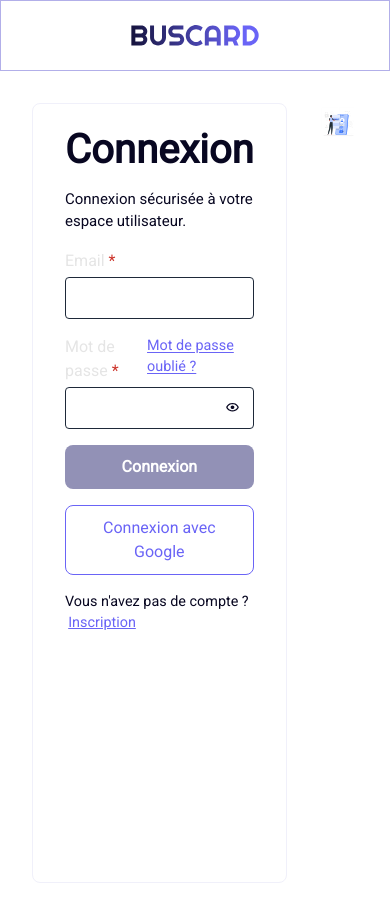
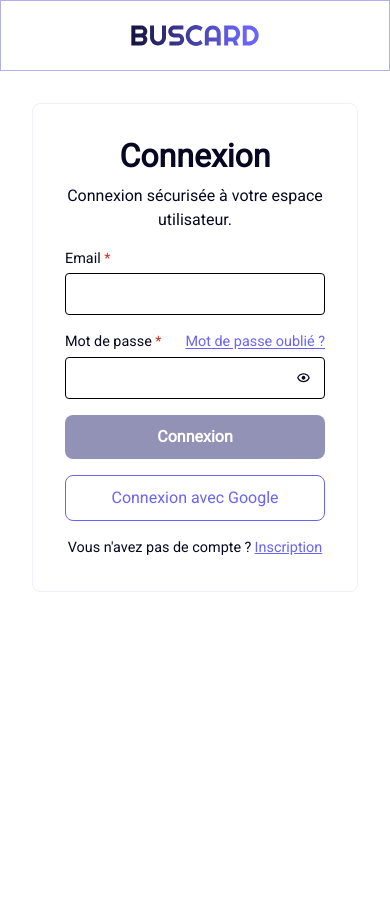
Before and after one commit to Valeryio/uniq_link_gen, a React (Vite) app in the folder frontend/: page /login in a window 390 px wide. Built offline with nearby package versions, Linux system fonts and the light colour scheme.

Commit message:
Update the style of the login page Update the styles of the logout page

```diff
--- a/frontend/src/components/footer.jsx
+++ b/frontend/src/components/footer.jsx
@@ -10,11 +10,14 @@
 		>
 
 			<div className="flex justify-between px-[2rem]" >
-        <Link to="/" className="w-[8rem]">
+        <Link to="/" className="w-[8rem] hidden md:block ">
             <img src="./logo.svg" alt="" />
         </Link>
 
-      	<nav className="">
+      	<nav className="
+					hidden
+					md:block
+				">
       	    <ul className="flex items-center gap-[1rem]">
       	        <li className=" hover:text-primary-purple hover:font-medium ">
       	            <Link to="/" >Accueil</Link>
@@ -39,7 +42,7 @@
 
 			<hr className=" border-medium-purple" />
 
-			<div className="flex justify-center gap-[1rem]" >
+			<div className="flex flex-wrap justify-center gap-[1rem]" >
 
 				<p>
 					Copyright &copy; All Right Reserved
--- a/frontend/src/components/modalParent.jsx
+++ b/frontend/src/components/modalParent.jsx
@@ -39,9 +39,9 @@
 
 	return (
 		<div className={`${!close && show ? "flex" : "hidden"}  items-end bg-white shadw-2xl
-			rounded-xl border-1 max-w-[20rem] w-full z-10 absolute flex-col gap-[1rem] left-[50%]
-			translate-x-[-50%] bottom-0 shadow-[0px_200px_0px_10000000px_rgba(0,0,0,0.25)]
-			top-[50%]	p-[1rem] h-[18rem] `}
+			rounded-xl border-1 max-w-[20rem] w-full z-10 fixed flex-col gap-[1rem] left-[50%]
+			translate-x-[-50%] bottom-0 shadow-[0px_00px_0px_10000000px_rgba(0,0,0,0.55)]
+			top-[5rem] p-[1rem] h-fit `}
 		>
 
       <button className="cursor-pointer hover:opacity-50 " type="button" onClick={handleClose} >
--- a/frontend/src/components/ui/input.jsx
+++ b/frontend/src/components/ui/input.jsx
@@ -26,20 +26,20 @@
 		} else {
 			setUpdatedType("text");
 		}
-	}
+	};
 
 	if (validated === true) {
 		borderStyle = "border-green-400 hover:outline outline-green-400";
 	} else if (validated === false) {
 		borderStyle = "hover:border-red-400 hover:outline hover:outline-red-400";
 	} else {
-		borderStyle = "border-gray-800";
+		borderStyle = " border-black ";
 	}
 
 	return (
 		<div className="flex flex-col gap-[.25rem]">
 			<div className="flex justify-between">
-				<label htmlFor={name} className="text-input font-medium" >
+				<label htmlFor={name} className="text-[0.9rem] text-darkest-purple font-medium" >
 					{label}
 					{required && <span className="text-primary-red"> * </span>}
 				</label>
@@ -50,9 +50,9 @@
 				</Link>}
 			</div>
 
-			<div className={`flex border ${borderStyle} rounded-[.25rem] px-[.8rem] py-[.5rem]`}>
+			<div className={`flex border ${borderStyle}rounded-[.25rem] px-[.8rem] py-[.5rem]`}>
 				<input type={updatedType} name={name} id={name} value={value} required={required} onChange={onChange}
-				placeholder={placeholder} className={`outline-none  w-full`} />
+				placeholder={placeholder} className={`outline-none rounded-[8px] w-full`} />
 
 				{
 					name === "password" ?
--- a/frontend/src/pages/public/home.jsx
+++ b/frontend/src/pages/public/home.jsx
@@ -2,7 +2,6 @@
 import Header from "../../components/header";
 import Footer from "../../components/footer";
 import { Link } from "react-router";
-import Alert from "../../components/ui/alert";
 import Button from "../../components/ui/button";
 
 const Home = () => {
@@ -10,7 +9,6 @@
 	return (
 		<>
     <Header />
-
 
 		<section className="flex flex-wrap justify-center gap-[2rem] px-[2rem] py-[3rem]">
 			<div className="flex flex-col flex-wrap gap-[1rem] w-[40rem]">
@@ -35,7 +33,7 @@
 				<Button>Commencer</Button>
 			</div>
 
-			<picture className="min-w-[16rem] border " >
+			<picture className="min-w-[16rem] w-[28rem] border " >
 				<img src="./images/1.png" alt="" />
 			</picture>
 		</section>
--- a/frontend/src/pages/public/login.jsx
+++ b/frontend/src/pages/public/login.jsx
@@ -153,14 +153,21 @@
 
 			<section className=" p-[2rem] h-full gap-[2rem] flex justify-center" >
 
-				<form action="" className=" w-[24rem] hover:shadow-lg border border-lightest-purple flex flex-col gap-[1rem]
-					px-[2rem] p-[1rem] rounded-[8px] ">
+				<form action="" className="w-[24rem] hover:shadow-lg border border-lightest-purple flex flex-col gap-[1rem]
+					px-[2rem] py-[2rem] rounded-[8px] h-fit ">
 
 					<div className="flex flex-col gap-[.5rem]">
-						<h2 className="font-semibold text-[40px] text-center">
+						<h2 className="font-semibold text-sm-h1 text-center
+						leading-[2.5rem]
+
+						md:text-md-h1 md:leading-[3rem]
+						lg:text-lg-h1 lg:leading-[4rem]
+						">
 							Connexion
 						</h2>
-						<p className=" text-[15px] font-medium">
+						<p className="font-medium text-sm-p text-center font-regular
+							md:text-p md:text-left
+						">
 							Connexion sécurisée à votre espace utilisateur.
 						</p>
 					</div>
@@ -168,14 +175,16 @@
 					<FormInput inputType="email" label="Email" required={true} name="email" validated={validated.email}
 					onChange={handleChange} errorMessage={errorMessage.email} value={formData.email} extralabel="" />
 
-					<FormInput inputType="password"  label="Mot de passe" required={true} name="password" validated={validated.password}
+					<FormInput inputType="password" label="Mot de passe" required={true} name="password" validated={validated.password}
 					value={formData.password} extralabel="Mot de passe oublié ?" errorMessage={errorMessage.password}
 					onChange={handleChange}/>
 
 					<Button size="large" disabled={disabled} type="submit" onClick={handleSubmit} >Connexion</Button>
 					<Button size="large" styleType="secondary" type="submit" >Connexion avec Google</Button>
 
-					<p className="text-[.9rem]" >
+					<p className="text-[.9rem] text-center
+						md:text-left
+					" >
 						Vous n'avez pas de compte ?
 						<Link to="/register"  className="text-primary-purple underline ml-[.2rem]">
 							Inscription
@@ -184,7 +193,10 @@
 
 				</form>
 
-				<div className=" w-[30rem]" >
+				<div className=" hidden w-[30rem]
+
+					md:block
+				" >
 					<img src="./images/login.png" alt="" />
 				</div>
 
--- a/frontend/src/pages/public/register.jsx
+++ b/frontend/src/pages/public/register.jsx
@@ -16,9 +16,9 @@
 		<>
 			<StepLoader />
 
-			<div className="border border-gray-200  flex flex-col gap-[1rem] w-[20rem]">
+			<div className=" flex flex-col gap-[1rem] w-[20rem]">
 				<div className="flex flex-col gap-[.5rem]">
-					<h2 className="font-bold text-[27px]">
+					<h2 className="font-bold text-[24px] leading-[2rem] ">
 						Commençons avec votre nom et votre mail !
 					</h2>
 					<p className=" text-[15px] font-medium text-dark-purple">
@@ -27,12 +27,13 @@
 					</p>
 				</div>
 
-			<FormInput label="Entrez votre nom" required={true} type="text" name="name" validated={validated.name}
-			id="name" value={formData.name} errorMessage={errorMessages.name} onChange={handleChange} />
+				<div className="flex flex-col gap-[.5rem] " >
+					<FormInput label="Entrez votre nom" required={true} type="text" name="name" validated={validated.name}
+					id="name" value={formData.name} errorMessage={errorMessages.name} onChange={handleChange} />
 
-			<FormInput label="Entrez votre mail" required={true} type="email" validated={validated.email} id="email"
-			value={formData.email} errorMessage={errorMessages.email} onChange={handleChange} name="email" />
-
+					<FormInput label="Entrez votre mail" required={true} type="email" validated={validated.email} id="email"
+					value={formData.email} errorMessage={errorMessages.email} onChange={handleChange} name="email" />
+					</div>
 			</div>
 		</>
 	)
@@ -44,7 +45,7 @@
 	return (
 		<>
 			<StepLoader step={2} />
-			<div className="border border-gray-200  flex flex-col gap-[1rem] w-[20rem]">
+			<div className="flex flex-col gap-[1rem] w-[20rem]">
 
 			<div className="flex flex-col gap-[.5rem]">
 				<h2 className="font-bold text-[27px]">
@@ -280,10 +281,11 @@
 		<>
 			<Header type="secondary" />
 
-			<section className=" p-[2rem] flex border justify-center gap-[2rem]" >
+			<section className=" p-[2rem] flex justify-center gap-[2rem]" >
 
-			<form action=""className="border border-gray-200  flex flex-col gap-[1rem]
-			p-[2rem]">
+			<form action="" className="w-[24rem] hover:shadow-lg border
+			border-lightest-purple flex flex-col gap-[1rem] px-[2rem] py-[2rem]
+			rounded-[8px] h-fit " >
 
 				<StepComponent formData={formData} errorMessages={errorMessages} handleSelect={handleSelect} validated={validated} handleChange={handleChange} />
 
@@ -298,7 +300,9 @@
 				</div>
 			</form>
 
-				<div className=" w-[30rem]" >
+				<div className=" w-[30rem] hidden
+					md:block
+				" >
 					<img src="./images/login.png" alt="" />
 				</div>
 			</section>
--- a/frontend/src/styles.css
+++ b/frontend/src/styles.css
@@ -24,8 +24,6 @@
 	--text-h2: 48px;
 	--text-md-h2: 40px;
 	--text-sm-h2: 28px;
-	--text-h3: ;
-	--text-h4: ;
 	--text-h5: 24px;
 	--text-h6: 20px;
 	--text-p: 18px;
```
Also changed, not shown: frontend/src/components/header.jsx (+60 -10 lines).
